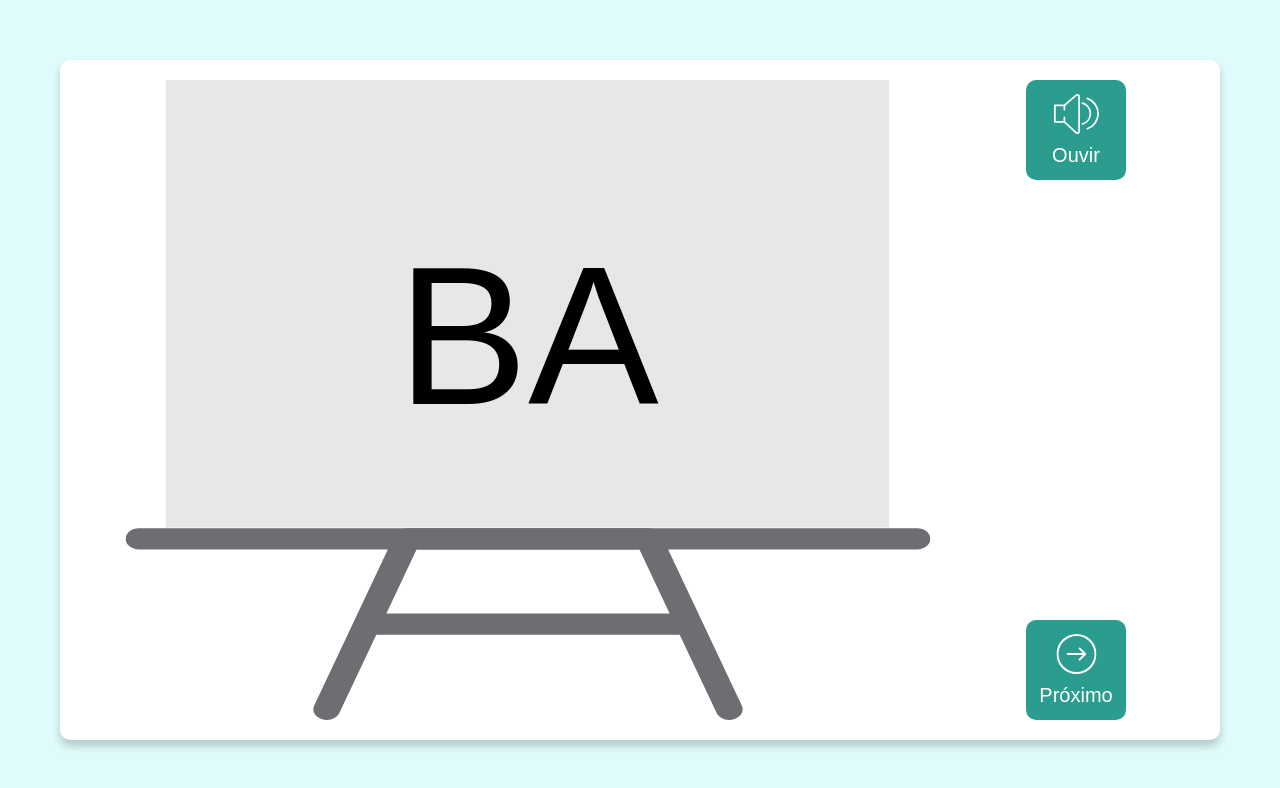
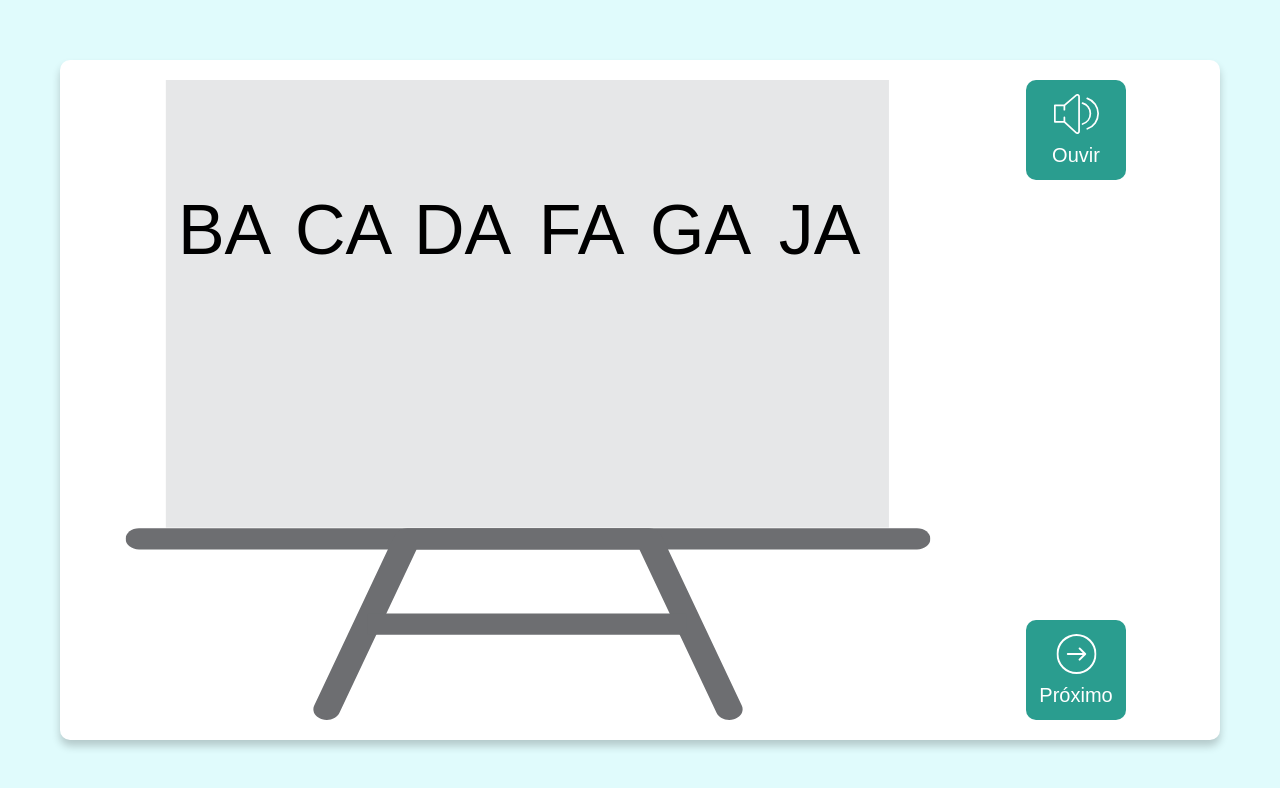
Before and after one commit to FariasGabriela/Alfa_Down, a React (Create React App) app: page / in a window 1280 px wide. Shown: the top 788 px of the page. Built offline with nearby package versions, Linux system fonts and the light colour scheme.

Commit message:
Criação de componentes - Palavras

```diff
--- a/src/App.js
+++ b/src/App.js
@@ -1,7 +1,7 @@
 import React, { Component } from 'react';
 import './App.css';
 //import Mapa from './components/Mapa/Mapa'
-import ViewQuadro from './components/Quadro/ViewQuadro';
+import Palavra from './view/Atividades/AtividadePalavras';
 
 class App extends Component {
   render() {
@@ -15,7 +15,7 @@ class App extends Component {
         width: '100%',
         height: '100%'
         }} >
-        <ViewQuadro />
+        <Palavra />
       </div>
     );
   }
--- a/src/components/Quadro/ViewQuadro.js
+++ b/src/components/Quadro/ViewQuadro.js
@@ -22,20 +22,7 @@ class ViewQuadro extends Component {
          <img   src={Quadro}
                 style={{ height: '100%', width: '100%' }}
                 alt="Quadro"/> {/*Referenciar criador*/}
-          <div
-            style={{
-              position: 'absolute',
-              top: 0,
-              left: 0,
-              alignItems: 'center',
-              display: 'flex',
-              justifyContent: 'center',
-              fontSize: 196,
-              height: '80%',
-              width: '100%'
-            }}>
-              BA
-            </div>
+          {this.props.children}
         </div>
         <div style={{
             width: 150,
@@ -52,7 +39,7 @@ class ViewQuadro extends Component {
                 display: 'flex',
                 alignItems: 'flex-end'
                 }} >
-                <Button name={'Próximo'} icon={Proximo} onClick={() => console.log("proximo")} />
+                <Button name={'Próximo'} icon={Proximo} onClick={this.props.onClickProximo} />
             </div>
         </div>
       </div>
--- /dev/null
+++ b/src/view/Atividades/AtividadePalavras.js
@@ -0,0 +1,112 @@
+import React, { Component } from 'react';
+import ViewQuadro from './../../components/Quadro/ViewQuadro';
+
+class AtividadePalavra extends Component {
+    constructor(props){
+        super(props);
+
+        this.state = {
+            silabas: [
+                {
+                    key: 0,
+                    name: 'BA',
+                    select: false
+                },
+                {
+                    key: 1,
+                    name: 'CA',
+                    select: false
+                },
+                {
+                    key: 2,
+                    name: 'DA',
+                    select: false
+                },
+                {
+                    key: 3,
+                    name: 'FA',
+                    select: false
+                },
+                {
+                    key: 4,
+                    name: 'GA',
+                    select: false
+                },
+                {
+                    key: 5,
+                    name: 'JA',
+                    select: false
+                },
+            ]
+        }
+
+        this.clickProximo = this.clickProximo.bind(this);
+        this.clickItem = this.clickItem.bind(this);
+    }
+
+    clickProximo(){
+        //this.setState({
+        //    silaba: 'BA'
+        //})
+    }
+
+    clickItem(item){
+        console.log(item)
+        var list = this.state.silabas;
+        list.forEach(doc => {
+            if(item.key === doc.key) {
+                doc.select = true;
+            } else {
+                doc.select = false;
+            }
+        })
+
+        console.log(list)
+        this.setState({
+            silabas: list
+        })
+    }
+
+    render() {
+        return (
+            <ViewQuadro
+                onClickProximo={this.clickProximo}>
+                <div
+                style={{
+                position: 'absolute',
+                top: 0,
+                left: 0,
+                alignItems: 'center',
+                display: 'flex',
+                justifyContent: 'center',
+                fontSize: 100,
+                height: '80%',
+                width: '100%'}}>
+                    <div style={{
+                            display: 'flex',
+                            width: '81%',
+                            height: '64%',
+                            flexWrap: 'wrap'
+                    }} >
+                        {this.state.silabas.map((doc) => {
+                            return (<div key={doc.key}
+                                onClick={() => this.clickItem(doc)}
+                                style={{ display: 'flex',
+                                    height: 116,
+                                    fontSize: 70,
+                                    alignItems: 'center',
+                                    justifyContent: 'center',
+                                    backgroundColor: doc.select ? 'rgb(231, 111, 81)' : '',
+                                    borderRadius: doc.select ? 20 : '',
+                                    color: doc.select ? '#FFFFFF' : '',
+                                    boxShadow: doc.select ?'0px 6px 9px rgb(0, 0, 0, 0.2)' : '',
+                                    width: 119 }}>{doc.name}</div>)
+                        })}
+                    </div>
+                </div>
+            </ViewQuadro>
+        );
+    }
+}
+
+export default AtividadePalavra;
--- a/src/view/Inicio/Inicio.js
+++ b/src/view/Inicio/Inicio.js
@@ -1,5 +1,4 @@
 import React, { Component } from 'react';
-import './App.css';
 import Mapa from './components/Mapa/Mapa'
 
 class App extends Component {
```
Also changed, not shown: src/view/Atividades/Palavras.js (added, +44 -0 lines).
